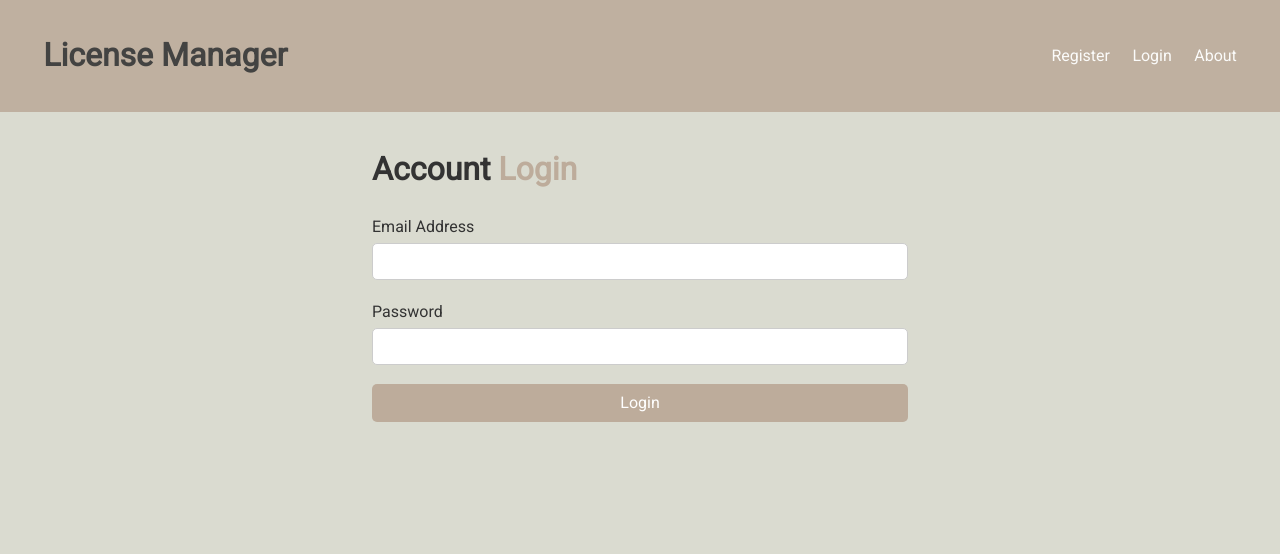
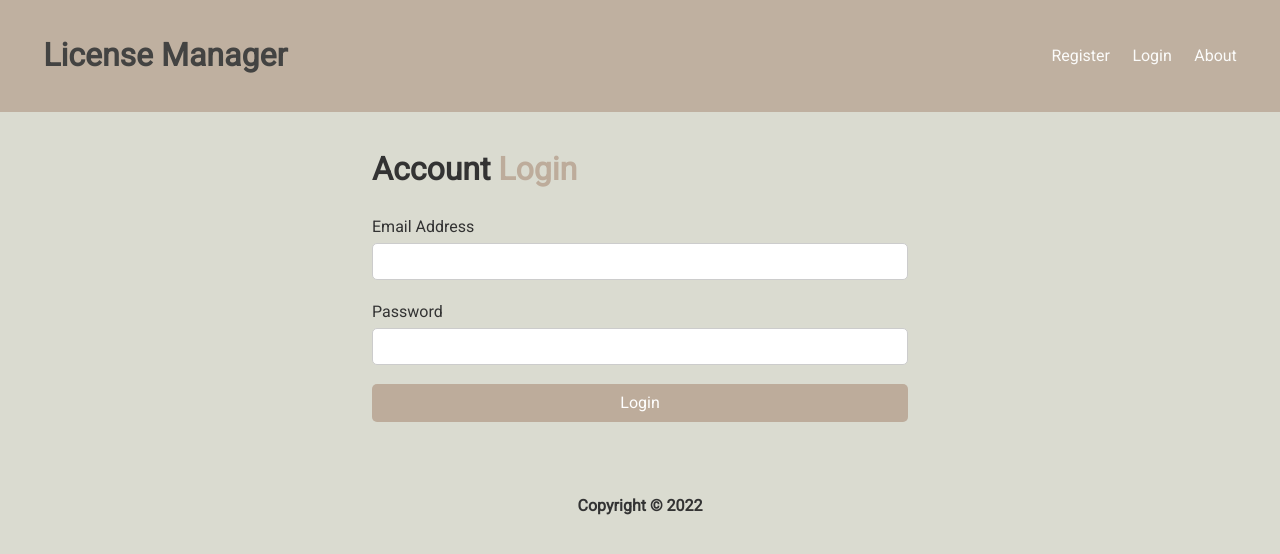
Before and after one commit to AustinRobinsonDev/license, a React (Create React App) app in the folder client/: page /login in a window 1280 px wide. Shown: the top 554 px of the page. Built offline with nearby package versions, Linux system fonts and the light colour scheme; no server answers.

Commit message:
footer added css updated

```diff
--- a/client/src/App.css
+++ b/client/src/App.css
@@ -28,6 +28,11 @@ body {
 a {
   color: var(--primary-color);
   text-decoration: none;
+}
+
+.footer {
+  min-height: 75px;
+  padding: 20px;
 }
 
 label:hover {
--- a/client/src/App.js
+++ b/client/src/App.js
@@ -12,7 +12,8 @@ import Register from './components/auth/Register';
 import Navbar from './components/layout/Navbar';
 import Profile from './components/pages/Profile';
 import LicenseDetails from './components/license/LicenseDetails';
-import NotFound from './components/pages/NotFound'
+import NotFound from './components/pages/NotFound';
+import Footer from './components/layout/Footer';
 
 if (localStorage.token){
   setAuthToken(localStorage.token)
@@ -51,6 +52,7 @@ const App = ({ auth }) => {
             <Route path='/register' element={<Register />} />
             <Route path='*' element={<NotFound />} />
           </Routes>
+          <Footer />
         </Fragment>
       </Router>
     </div>
--- /dev/null
+++ b/client/src/components/layout/Footer.js
@@ -0,0 +1,10 @@
+const Footer = () => {
+    let todaysYear = new Date().getFullYear();
+    return (
+        <footer className='footer'>
+            <h4 className='text-center'>Copyright &copy; {todaysYear}</h4>
+        </footer>
+    )
+}
+
+export default Footer
```
